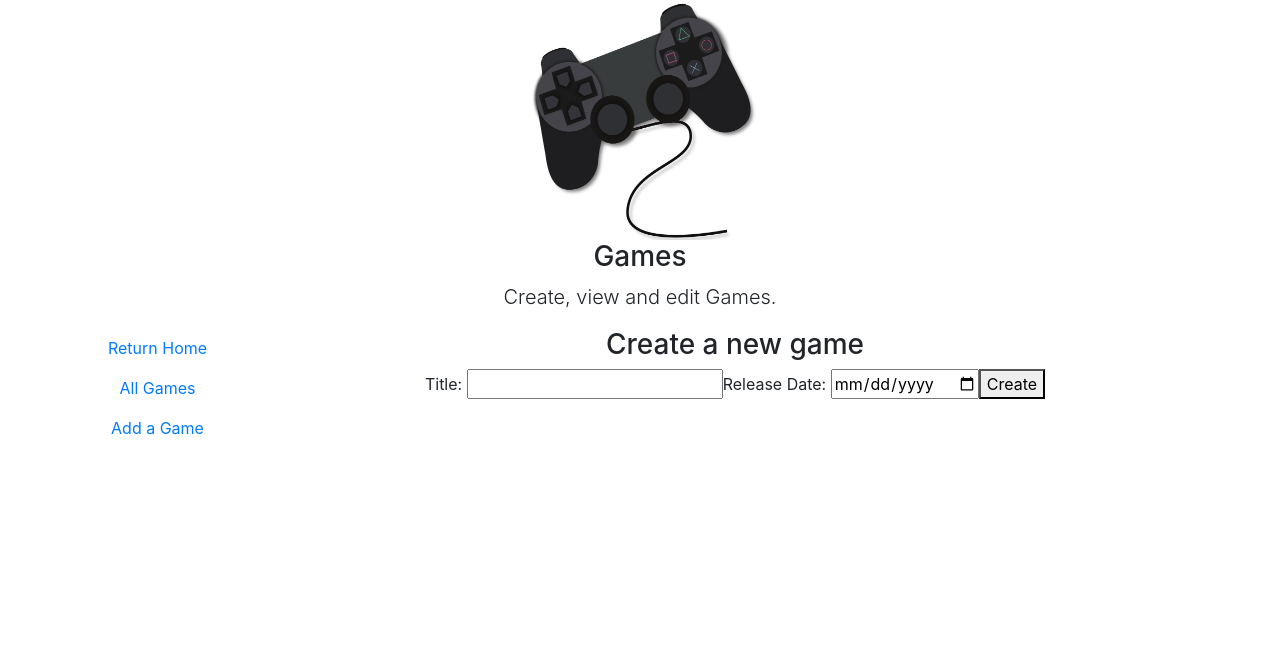
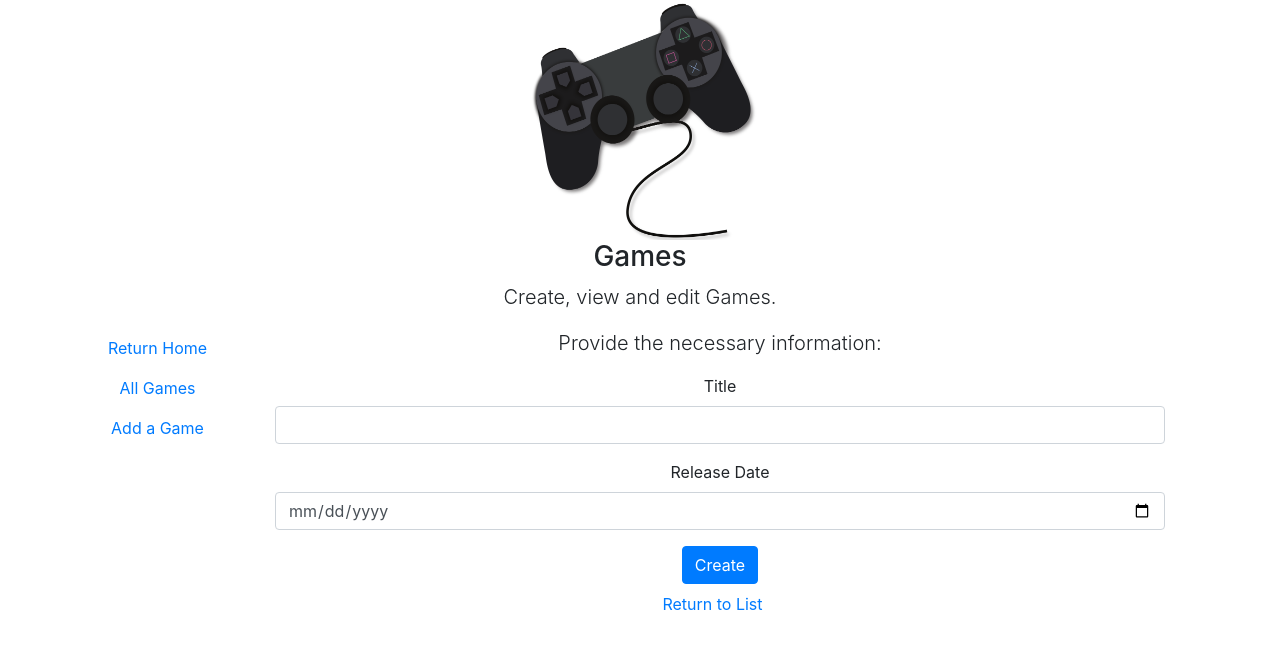
Before and after one commit to rodolphocastro/ARDC.VueJS.Playground, a Vue app: page /games/add in a window 1280 px wide. Shown: the top 648 px of the page. Built offline with nearby package versions, Linux system fonts and the light colour scheme.

Commit message:
Atualizar visual da tela de criação de jogos

```diff
--- a/src/components/games/GameCreate.vue
+++ b/src/components/games/GameCreate.vue
@@ -1,17 +1,22 @@
 <template>
-    <div id="game-create">
-        <h3>Create a new game</h3>
-        <form>
-            <label>
-                Title:
-                <input type="text" v-model="newGame.name"/>
-            </label>
-            <label>
-                Release Date:
-                <input type="date" v-model="newGame.releasedOn"/>
-            </label>
-            <button @click.prevent="postGame()">Create</button>
+    <div id="game-create" class="row">
+        <p class="lead col-sm-12">Provide the necessary information:</p>
+        <form class="col-sm-12">
+            <div class="form-group">
+                <label for="inputGameName">Title</label>
+                <input id="inputGameName" class="form-control" type="text" v-model="newGame.name"/>
+            </div>
+            <div class="form-group">
+                <label for="inputGameRelease">Release Date</label>
+                <input id="inputGameRelease" class="form-control" type="date" v-model="newGame.releasedOn"/>
+            </div>
+            <button class="btn btn-primary" @click.prevent="postGame()">Create</button>
         </form>
+        <ul class="col-sm-12 nav justify-content-center">
+            <li class="nav-item">
+                <router-link class="nav-link" :to="{ name: 'gameslist' }">Return to List</router-link>
+            </li>
+        </ul>
     </div>
 </template>
 
```
